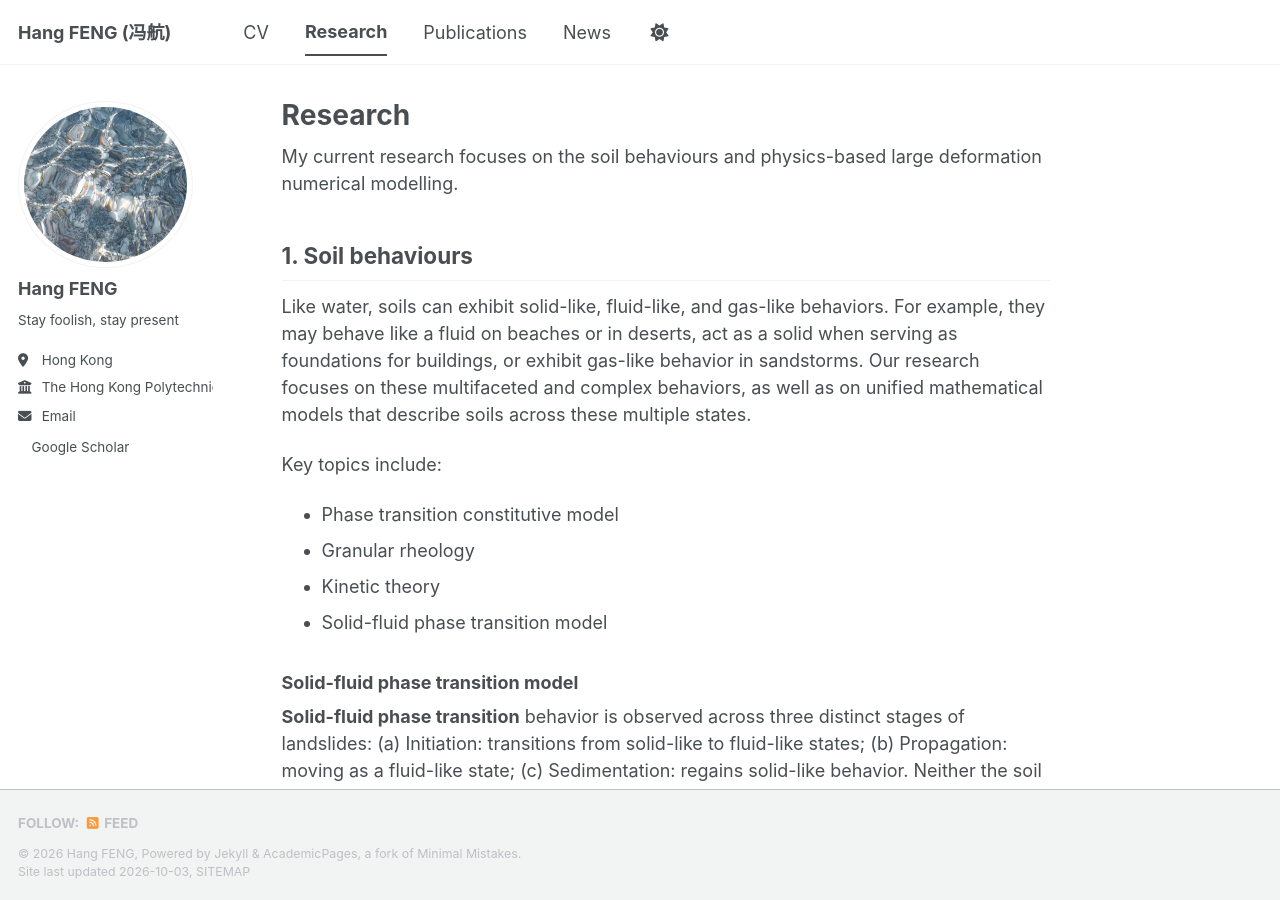
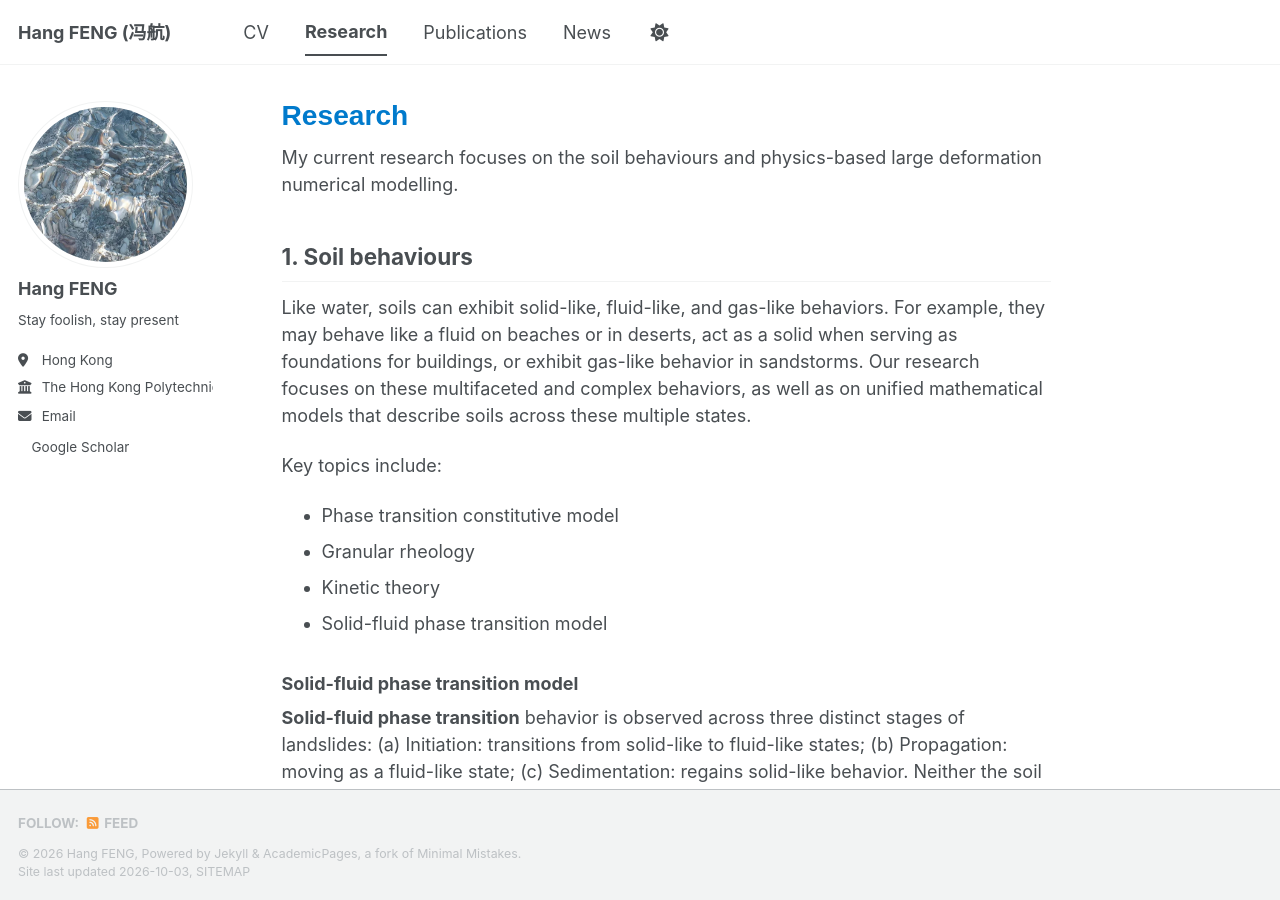
Before and after one commit to fenghang454/fenghang454.github.io, a Jekyll site: the page built from _pages/research.md, in a window 1280 px wide and 900 px high. Built offline with Jekyll 4.4.1, drawn with Linux system fonts in a browser that asks for light colours; a style sheet for code colours, icons or effects is not loaded.

Commit message:
Update research.md

```diff
--- a/_pages/research.md
+++ b/_pages/research.md
@@ -1,5 +1,5 @@
 ---
-title: "Research"
+title: "<span style='color: #007ACC; font-family: Arial, sans-serif;'>Research</span>"
 permalink: /research/
 author_profile: true
 ---
```
